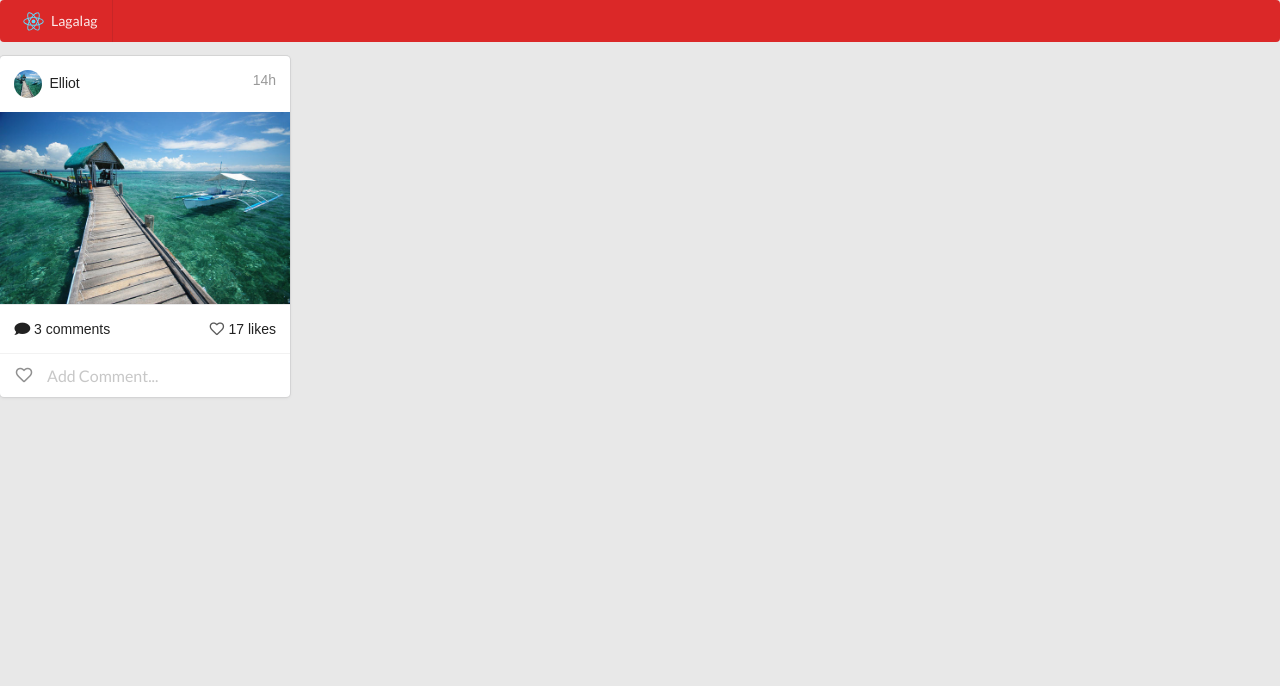
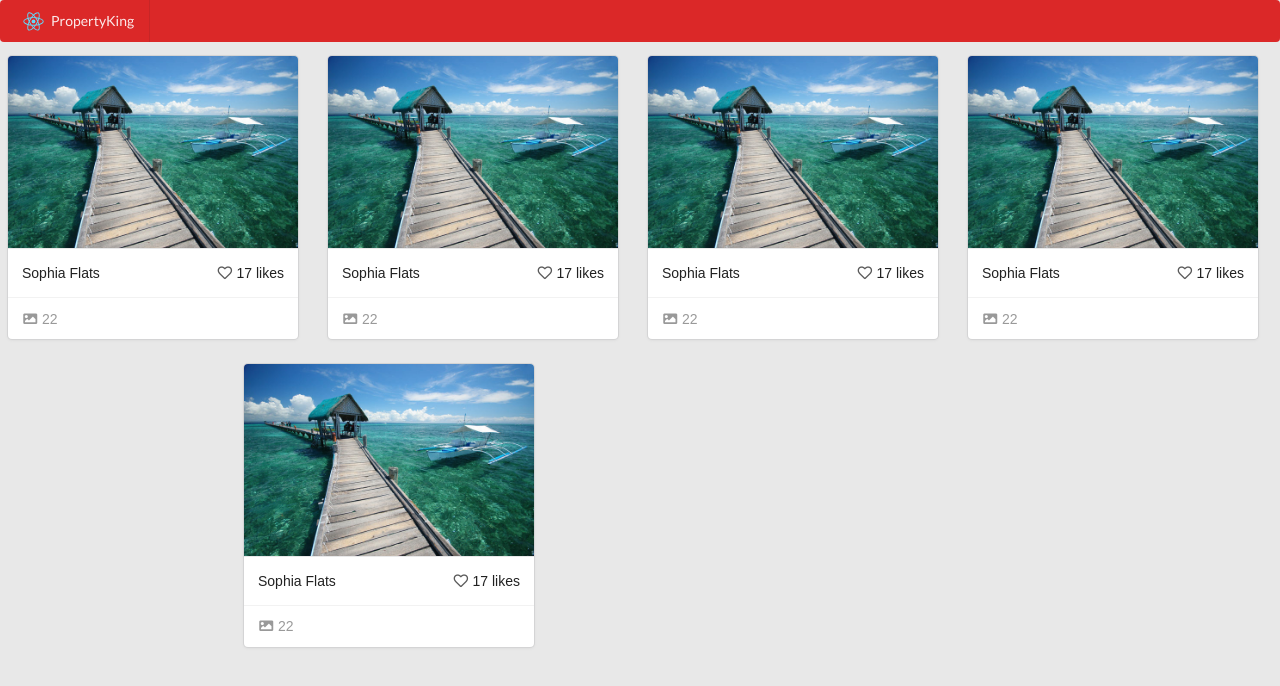
Before and after one commit to carlqt/property-reactjs, a React (Create React App) app: page / in a window 1280 px wide. Shown: the top 686 px of the page. Built offline with nearby package versions, Linux system fonts and the light colour scheme.

Commit message:
flexing flexbox

```diff
--- a/src/App/App.css
+++ b/src/App/App.css
@@ -1,3 +1,10 @@
 body {
-  background-color: rgb(232, 232, 232)
+    background-color: rgb(232, 232, 232)
 }
+
+.item-container {
+    width: 100%;
+    display: flex;
+    flex-flow: row wrap;
+    justify-content: space-around;
+}
--- a/src/App/App.js
+++ b/src/App/App.js
@@ -2,43 +2,25 @@ import 'semantic-ui/dist/semantic.css';
 import './App.css';
 import React, { Component } from 'react';
 
-import logo from '../logo.svg';
+import Navbar from './components/navbar';
+import Item from './components/item';
 
 class App extends Component {
   render() {
-    const imgPath = "./images/mactan.png";
+    let cards = [];
+    for (var i = 0; i < 5; i++) {
+      cards.push(<Item />)
+    };
+
     return (
-      <div className="App">
-        <div className="red ui inverted menu">
-          <a className="item">
-            <img src={logo} />
-            Lagalag
-          </a>
+      <div className = "App" >
+
+        <Navbar / >
+
+        <div className="item-container ui cards" >
+            {cards}
         </div>
 
-        <div className="ui card">
-          <div className="content">
-            <div className="right floated meta">14h</div>
-            <img className="ui avatar image" src="./images/mactan.png"/> Elliot
-          </div>
-          <div className="image">
-            <img src="images/mactan.png"/>
-          </div>
-          <div className="content">
-            <span className="right floated">
-              <i className="heart outline like icon"></i>
-              17 likes
-            </span>
-            <i className="comment icon"></i>
-            3 comments
-          </div>
-          <div className="extra content">
-            <div className="ui large transparent left icon input">
-              <i className="heart outline icon"></i>
-              <input type="text" placeholder="Add Comment..."/>
-            </div>
-          </div>
-        </div>
       </div>
     );
   }
--- /dev/null
+++ b/src/App/components/item.js
@@ -0,0 +1,24 @@
+import React from 'react';
+
+const Item = () => {
+  return(
+    <div className="card">
+      <div className="image">
+        <img src="images/mactan.png"/>
+      </div>
+      <div className="content">
+        <span className="right floated">
+          <i className="heart outline like icon"></i>
+          17 likes
+        </span>
+        Sophia Flats
+      </div>
+      <div className="extra content">
+        <i className="image icon"/>
+        22
+      </div>
+    </div>
+  )
+}
+
+export default Item
--- /dev/null
+++ b/src/App/components/navbar.js
@@ -0,0 +1,15 @@
+import React from 'react';
+import logo from '../../logo.svg';
+
+const Navbar = () => {
+  return(
+    <div className="red ui inverted menu">
+      <a className="item">
+        <img src={logo} />
+        PropertyKing
+      </a>
+    </div>
+  )
+}
+
+export default Navbar
```
